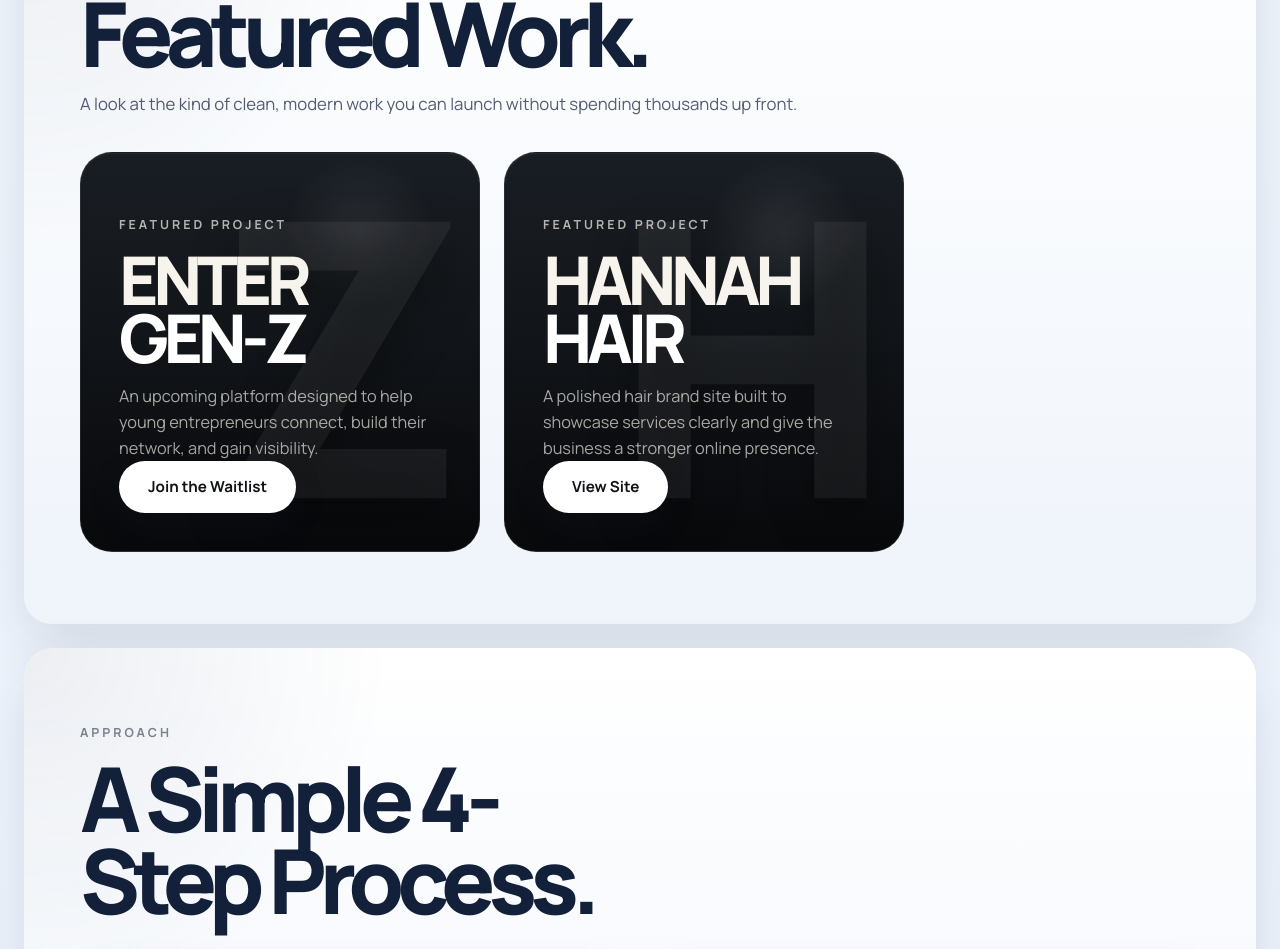
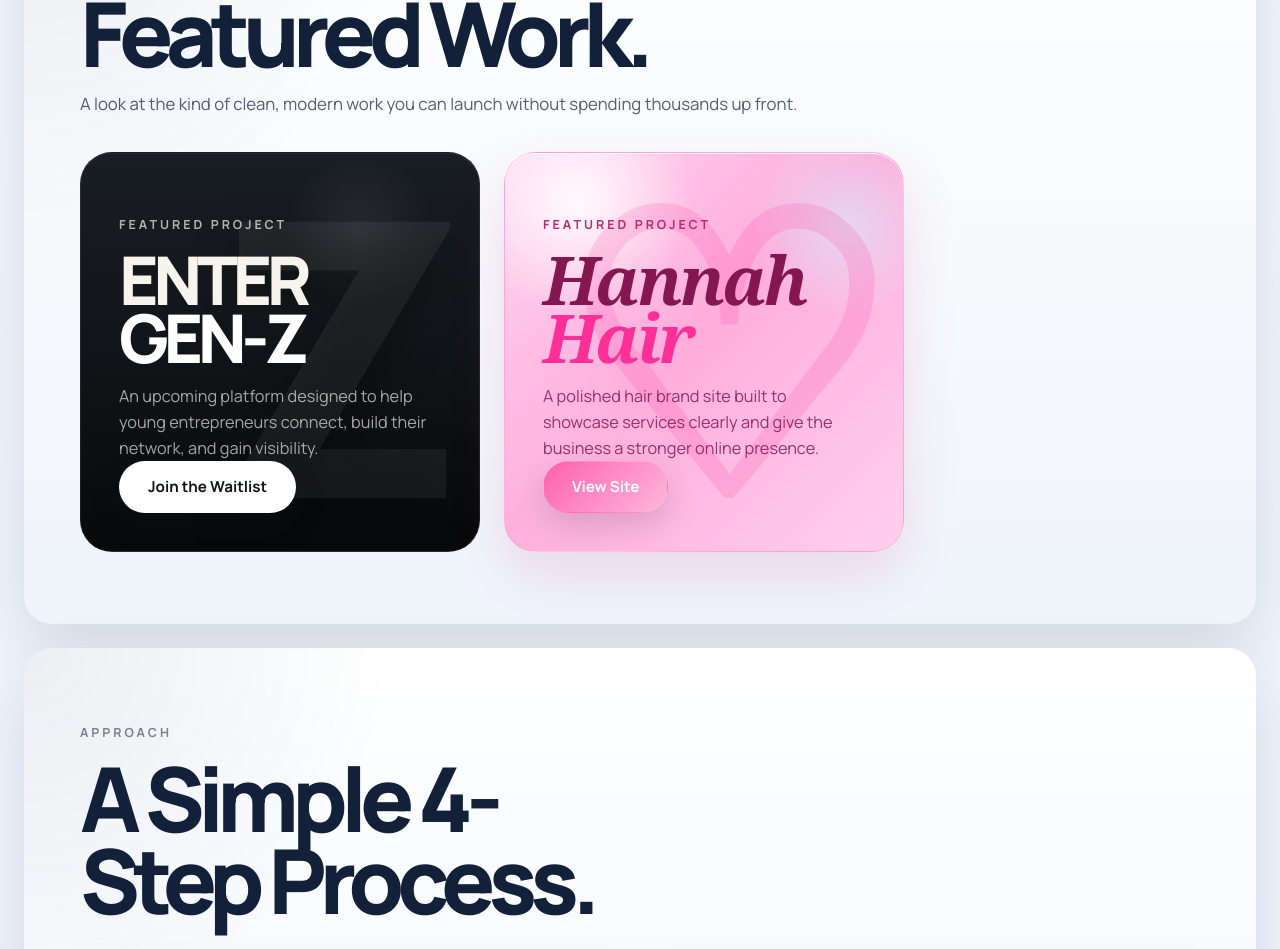
Before and after one commit to javiertanaxcruz-prog/javertechofficalv2, a Next.js app: page / in a window 1280 px wide. Shown: the part 1958-2907 px from the top of the page. Built offline with nearby package versions, Linux system fonts and the light colour scheme.

Commit message:
Restyle hair project card

```diff
--- a/app/globals.css
+++ b/app/globals.css
@@ -902,6 +902,51 @@
   color: #111317;
 }
 
+.feature-panel--beauty {
+  background:
+    radial-gradient(circle at 18% 12%, rgba(255, 255, 255, 0.92), transparent 24%),
+    radial-gradient(circle at 85% 18%, rgba(208, 246, 255, 0.55), transparent 20%),
+    radial-gradient(circle at 12% 76%, rgba(255, 192, 226, 0.5), transparent 24%),
+    linear-gradient(135deg, #ffd9f3 0%, #ffaddb 46%, #ffd0ef 100%);
+  border-color: rgba(255, 88, 163, 0.22);
+  box-shadow:
+    inset 0 1px 0 rgba(255, 255, 255, 0.8),
+    0 24px 54px rgba(200, 72, 136, 0.16);
+}
+
+.feature-panel--beauty .feature-panel__eyebrow {
+  color: #b42d70;
+}
+
+.feature-panel--beauty .feature-panel__title {
+  color: #84174f;
+}
+
+.feature-panel--beauty .feature-panel__title-line {
+  font-family: Georgia, "Times New Roman", serif;
+  font-style: italic;
+  font-weight: 700;
+  letter-spacing: -0.04em;
+}
+
+.feature-panel--beauty .feature-panel__title-line:last-child {
+  color: #ff2f98;
+}
+
+.feature-panel--beauty .feature-panel__copy p {
+  color: rgba(122, 20, 80, 0.82);
+}
+
+.feature-panel--beauty .feature-panel__logo {
+  color: rgba(255, 47, 152, 0.16);
+  text-shadow: none;
+}
+
+.feature-panel--beauty .button--light {
+  background: linear-gradient(135deg, #ff61a9, #ff8ac6 48%, #ffb7da);
+  color: #fffdfd;
+}
+
 .section--obsidian .advantage {
   border-top-color: rgba(255, 255, 255, 0.08);
 }
--- a/app/page.jsx
+++ b/app/page.jsx
@@ -71,12 +71,13 @@
   {
     name: "Hannah Forrester Hair",
     eyebrow: "FEATURED PROJECT",
-    titleLines: ["HANNAH", "HAIR"],
+    titleLines: ["Hannah", "Hair"],
     description:
       "A polished hair brand site built to showcase services clearly and give the business a stronger online presence.",
     ctaLabel: "View Site",
     href: hannahForresterHairHref,
-    logo: "H",
+    logo: "♡",
+    theme: "beauty",
     newTab: true,
   },
 ];
@@ -236,7 +237,9 @@
             {featuredProjects.map((project) => (
               <article
                 key={project.name}
-                className="feature-panel feature-panel--project featured-work-card"
+                className={`feature-panel feature-panel--project featured-work-card${
+                  project.theme ? ` feature-panel--${project.theme}` : ""
+                }`}
               >
                 <div className="feature-panel__logo" aria-hidden="true">
                   {project.logo}
@@ -324,7 +327,9 @@
           {featuredProjects.map((project) => (
             <article
               key={project.name}
-              className="feature-panel feature-panel--project featured-work-card"
+              className={`feature-panel feature-panel--project featured-work-card${
+                project.theme ? ` feature-panel--${project.theme}` : ""
+              }`}
             >
               <div className="feature-panel__logo" aria-hidden="true">
                 {project.logo}
```
